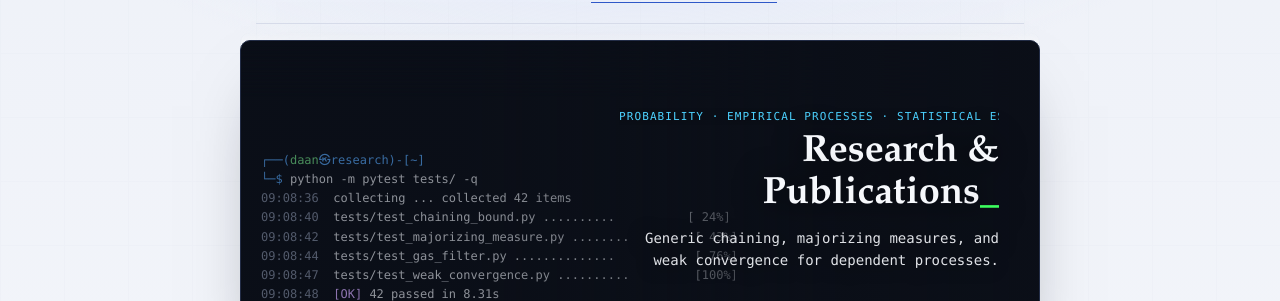
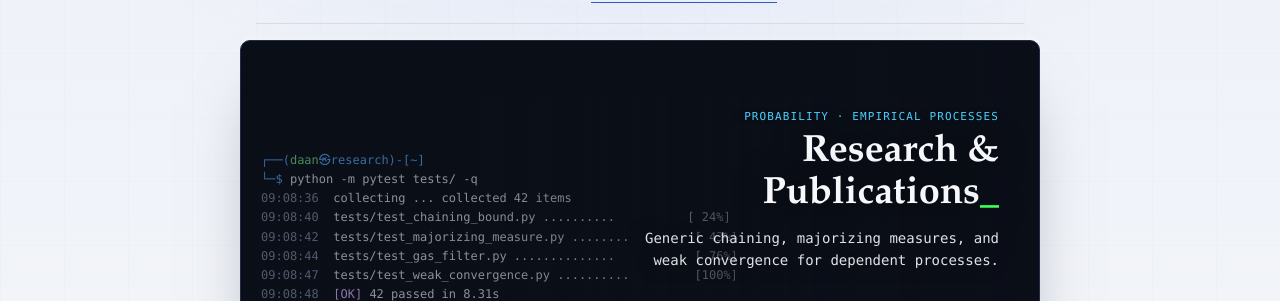
Before and after one commit to DaanZunnenberg/DaanZunnenberg.github.io, a Jekyll site: the page built from research/index.md, in a window 1280 px wide. Shown: the part 139-440 px from the top of the page. Built offline with Jekyll 4.4.1, drawn with Linux system fonts in a browser that asks for light colours.

Commit message:
Fix misaligned data-flow diagram border and overflowing research eyebrow
- The Data Flow ASCII diagram's top/bottom border dashes were one
  short per box (16/19/21 instead of 17/20/22), so the right edge of
  each box didn't line up with the box's own content rows. Recomputed
  border widths to match content exactly in both index.md and
  experience/index.md (kept in sync per the FunctionalScale mirror
  rule).
- research/index.md: the eyebrow text ("Probability · Empirical
  Processes · Statistical Estimation") overflowed the narrower
  right-aligned hero-content column. Dropped the second clause and
  removed the text-overflow:clip override that was hiding the ellipsis
  fallback, so it fits cleanly instead of clipping mid-word.

Co-Authored-By: Claude Sonnet 5 <noreply@anthropic.com>

```diff
--- a/assets/css/style.css
+++ b/assets/css/style.css
@@ -777,7 +777,6 @@ pre.code-block code {
   text-align: right;
 }
 
-.hero-content-right .hero-eyebrow { text-overflow: clip; }
 .hero-content-right .hero-links { justify-content: flex-end; }
 
 @media (max-width: 640px) {
--- a/research/index.md
+++ b/research/index.md
@@ -8,7 +8,7 @@ permalink: /research/
   <div class="hero-terminal" id="research-terminal" aria-hidden="true"></div>
   <div class="hero-fade hero-fade-flip" aria-hidden="true"></div>
   <div class="hero-content hero-content-right">
-    <div class="hero-eyebrow">Probability &middot; Empirical Processes<span class="hero-eyebrow-extra"> &middot; Statistical Estimation</span></div>
+    <div class="hero-eyebrow">Probability &middot; Empirical Processes</div>
     <h1 class="hero-name">Research &amp; Publications<span class="cursor">_</span></h1>
     <p class="hero-lede">Generic chaining, majorizing measures, and weak convergence for dependent processes.</p>
   </div>
```
Also changed, not shown: experience/index.md (+2 -2 lines), index.md (+2 -2 lines).
